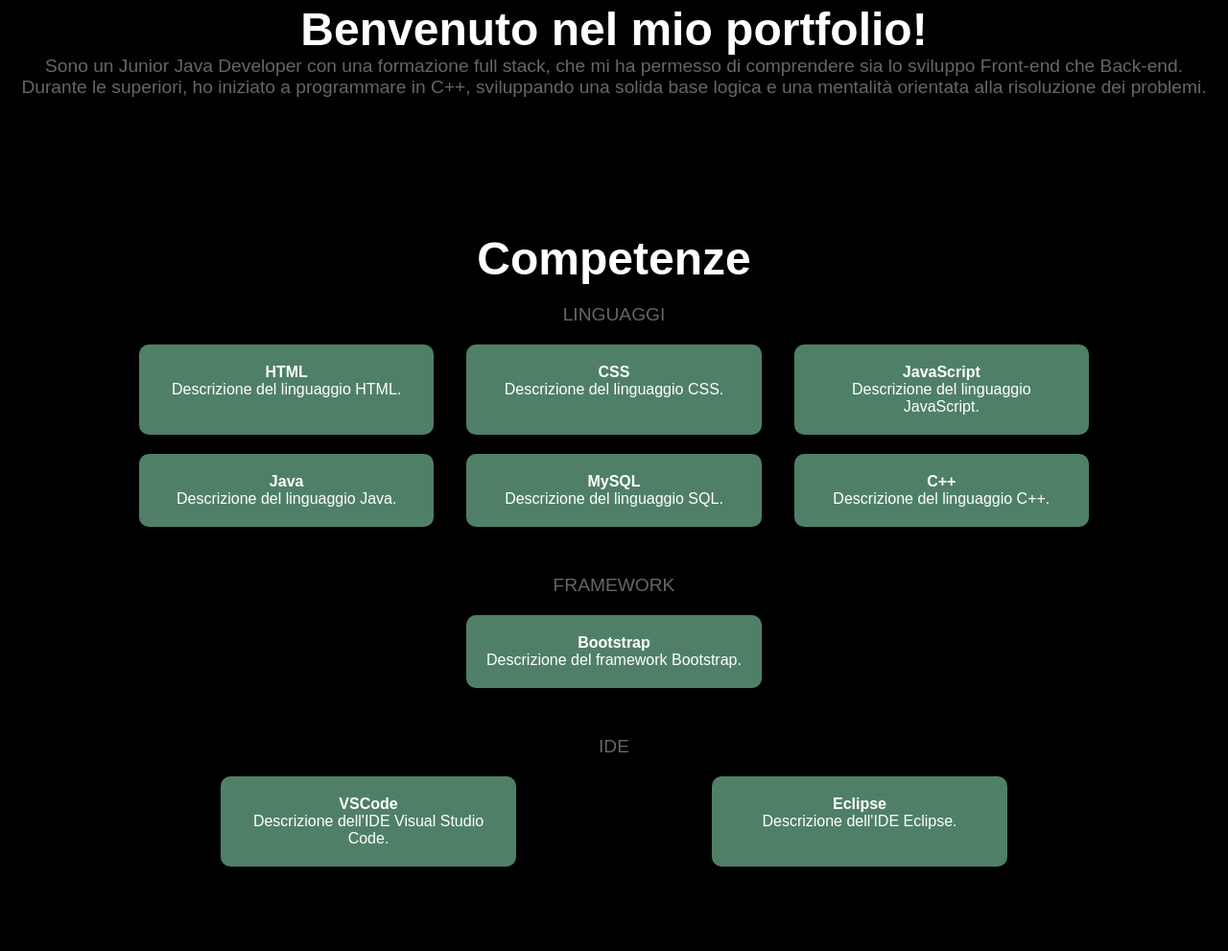
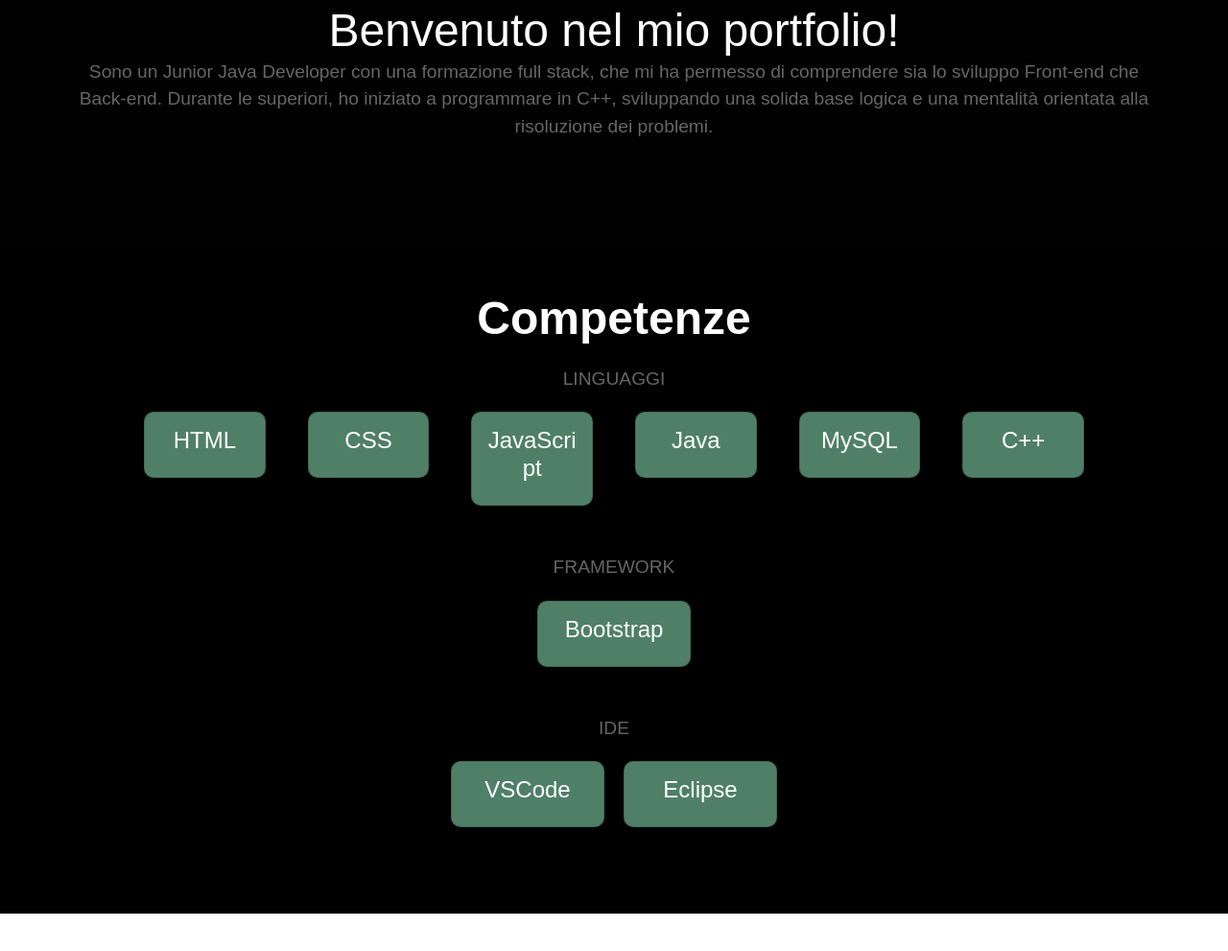
Before and after one commit to Grimm-prog/portfolio, a plain HTML site: page index.html in a window 1280 px wide. Shown: the part 897-1888 px from the top of the page at 96% size. After the commit the page ends 1849 px from the top, so only its background shows below. Drawn offline with nearby package versions, Linux system fonts and the light colour scheme.

Commit message:
Updated website with bootstrap

```diff
--- a/index.html
+++ b/index.html
@@ -5,97 +5,124 @@
     <meta charset="UTF-8">
     <meta name="viewport" content="width=device-width, initial-scale=1.0">
     <title>Portfolio con Parallax</title>
+    <!-- Link Bootstrap CSS -->
+    <link href="https://cdn.jsdelivr.net/npm/bootstrap@5.3.0-alpha3/dist/css/bootstrap.min.css" rel="stylesheet">
     <link rel="stylesheet" href="style.css">
 </head>
 
 <body>
     <!-- Navbar -->
-    <nav class="navbar">
-        <ul>
-            <li><a href="#skills">Skills</a></li>
-            <li><a href="#progetti">Progetti</a></li>
-            <li><a href="#contatti">Contatti</a></li>
+    <nav class="navbar navbar-expand-lg navbar-dark fixed-top">
+        <div class="container-fluid">
+            <button class="navbar-toggler" type="button" data-bs-toggle="collapse" data-bs-target="#navbarNav"
+                aria-controls="navbarNav" aria-expanded="false" aria-label="Toggle navigation">
+                <span class="navbar-toggler-icon"></span>
+            </button>
+            <div class="collapse navbar-collapse justify-content-end" id="navbarNav">
+                <ul class="navbar-nav">
+                    <li class="nav-item">
+                        <a class="nav-link" href="#skills">Skills</a>
+                    </li>
+                    <li class="nav-item">
+                        <a class="nav-link" href="#progetti">Progetti</a>
+                    </li>
+                    <li class="nav-item">
+                        <a class="nav-link" href="#contatti">Contatti</a>
+                    </li>
                 </ul>
+            </div>
+        </div>
     </nav>
 
     <!-- Sezione Parallax -->
-    <!-- <section class="parallax"></section> -->
     <section class="parallax">
-        <div class="overlay">
+        <div class="overlay text-left">
             <h1><span class="green">Salvatore</span> Luongo</h1>
             <h2>Java e Full-Stack <span class="green">Developer</span></h2>
-            <button class="cta-button"><a href="https://www.linkedin.com/in/salvatoreluongo2000" class="custom-link">Contattami</a></button>
+            <button class="cta-button"><a href="https://www.linkedin.com/in/salvatoreluongo2000"
+                    class="custom-link">Contattami</a></button>
         </div>
     </section>
 
     <!-- Sezione Contenuto -->
     <section class="content">
+        <div class="container text-center">
             <h1>Benvenuto nel mio portfolio!</h1>
             <p>Sono un Junior Java Developer con una formazione full stack, che mi ha permesso di comprendere sia lo
                 sviluppo Front-end che Back-end. Durante le superiori, ho iniziato a programmare in C++, sviluppando una
                 solida base logica e una mentalità orientata alla risoluzione dei problemi.</p>
+        </div>
     </section>
 
+    <!-- Sezione Skills -->
     <section class="skills" id="skills">
-        <h1 class="main-title">Competenze</h1>
+        <div class="container">
+            <h1 class="main-title text-white">Competenze</h1>
 
+            <!-- Linguaggi -->
             <div class="category">
                 <p class="sub-title">LINGUAGGI</p>
-            <div class="card-container">
+                <div class="row">
+                    <div class="col-lg-2 col-md-4 col-6">
                         <div class="card">
                             <h4>HTML</h4>
-                    <p>Descrizione del linguaggio HTML.</p>
                         </div>
+                    </div>
+                    <div class="col-lg-2 col-md-4 col-6">
                         <div class="card">
                             <h4>CSS</h4>
-                    <p>Descrizione del linguaggio CSS.</p>
                         </div>
+                    </div>
+                    <div class="col-lg-2 col-md-4 col-6">
                         <div class="card">
                             <h4>JavaScript</h4>
-                    <p>Descrizione del linguaggio JavaScript.</p>
                         </div>
+                    </div>
+                    <div class="col-lg-2 col-md-4 col-6">
                         <div class="card">
                             <h4>Java</h4>
-                    <p>Descrizione del linguaggio Java.</p>
                         </div>
+                    </div>
+                    <div class="col-lg-2 col-md-4 col-6">
                         <div class="card">
                             <h4>MySQL</h4>
-                    <p>Descrizione del linguaggio SQL.</p>
                         </div>
+                    </div>
+                    <div class="col-lg-2 col-md-4 col-6">
                         <div class="card">
                             <h4>C++</h4>
-                    <p>Descrizione del linguaggio C++.</p>
+                        </div>
                     </div>
                 </div>
             </div>
 
+            <!-- Framework -->
             <div class="category">
                 <p class="sub-title">FRAMEWORK</p>
                 <div class="card-container">
                     <div class="card">
                         <h4>Bootstrap</h4>
-                    <p>Descrizione del framework Bootstrap.</p>
                     </div>
                 </div>
             </div>
 
+            <!-- IDE -->
             <div class="category">
                 <p class="sub-title">IDE</p>
                 <div class="card-container">
                     <div class="card">
                         <h4>VSCode</h4>
-                    <p>Descrizione dell'IDE Visual Studio Code.</p>
                     </div>
                     <div class="card">
                         <h4>Eclipse</h4>
-                    <p>Descrizione dell'IDE Eclipse.</p>
+                    </div>
                 </div>
             </div>
         </div>
     </section>
 
-
-
+    <!-- Link Bootstrap JS -->
+    <script src="https://cdn.jsdelivr.net/npm/bootstrap@5.3.0-alpha3/dist/js/bootstrap.bundle.min.js"></script>
 </body>
 
 </html>
--- a/style.css
+++ b/style.css
@@ -12,11 +12,10 @@ Nero (1, 1, 1)
 Grigio scuro (20, 20, 20)
 */
 
-/* Stile di colore grigio scuro*/
+/* Stile di colore grigio scuro */
 .gray {
-    color: rgb (20, 20, 20);
+    color: rgb(20, 20, 20);
 }
-
 
 /* Stili per il colore verde */
 .green {
@@ -39,7 +38,6 @@ html {
     margin: 0;
     padding: 0;
     font-family: Arial, sans-serif;
-    /* sezione aggiuntiva per adattare la pagina alla grandezza dispositivo*/
     height: 100%; /* Imposta l'altezza dell'intera pagina */
     box-sizing: border-box; /* Migliora il ridimensionamento degli elementi */
 }
@@ -54,7 +52,7 @@ html {
     padding: 20px;
     display: flex; /* Abilita Flexbox */
     justify-content: flex-end; /* Allinea gli elementi della navbar a destra */
-   z-index: 1000; /* Assicura che sia sempre visibile sopra altri elementi */
+    z-index: 1000; /* Assicura che sia sempre visibile sopra altri elementi */
 }
 
 .navbar ul {
@@ -79,7 +77,6 @@ html {
     color: #4f8067; /* Cambia colore su hover al verde */
 }
 
-
 /* Sezione parallax */
 .parallax {
     background-image: url('/heroPicture.png');
@@ -88,7 +85,6 @@ html {
     background-position: center;
     background-repeat: no-repeat;
     background-size: cover;
-    /* aggiunta*/
     position: relative;
 }
 
@@ -113,11 +109,6 @@ html {
 
 /* Sezione contenuto */
 .content {
-    /* prima configurazione
-    text-align: center;
-    padding: 100px 20px;
-    background-color: white;
-    */
     text-align: center;
     padding: 100px 20px;
     background-color: #010101; /* Nero RGB (1, 1, 1) */
@@ -153,7 +144,6 @@ html {
 }
 
 /* Stile sezione skills */
-
 .skills {
     background-color: #000; /* Sfondo nero della sezione */
     padding: 40px 10vw; /* Padding della sezione */
@@ -176,17 +166,20 @@ html {
 
 .card-container {
     display: flex; /* Abilita il layout flessibile per le card */
-    justify-content: space-around; /* Spaziatura uniforme tra le card */
+    justify-content: center; /* Centra le card orizzontalmente */
     flex-wrap: wrap; /* Permette la rottura su più righe se necessario */
+    max-width: 1200px; /* Larghezza massima del contenitore delle card */
+    margin: 0 auto; /* Centra il contenitore delle card */
 }
 
 .card {
     background-color: #4f8067; /* Colore verde dello sfondo della card */
     color: white; /* Colore del testo della card */
     border-radius: 10px; /* Bordi arrotondati */
-    padding: 20px; /* Spaziatura interna */
-    width: 30%; /* Larghezza della card */
+    padding: 15px; /* Spaziatura interna */
     margin: 10px; /* Margine attorno alla card */
+    flex: 0 1 30%; /* Imposta la larghezza delle card per adattarsi in modo flessibile */
+    max-width: 300px; /* Larghezza massima della card */
     box-shadow: 0 4px 8px rgba(0, 0, 0, 0.2); /* Ombra per la card */
     transition: transform 0.3s; /* Transizione per l'hover */
 }
@@ -195,9 +188,20 @@ html {
     transform: scale(1.05); /* Effetto zoom al passaggio del mouse */
 }
 
+/* Media query per schermi grandi */
+@media (min-width: 768px) {
+    .card {
+        flex: 0 1 20%; /* 5 card per riga su schermi medi e grandi */
+    }
+}
+
+@media (min-width: 992px) {
+    .card {
+        flex: 0 1 16%; /* 6 card per riga su schermi molto grandi */
+    }
+}
 
 /* Stile titolo e sottotitolo */
-
 .main-title {
     font-size: 3rem;
     color: #ffffff;
@@ -214,7 +218,6 @@ html {
 }
 
 /* Stile dei link */
-
 .custom-link {
     text-decoration: none; /* Rimuove la sottolineatura */
     color: white; /* Testo bianco */
```
Lines whose indentation alone changed are shown as unchanged.
